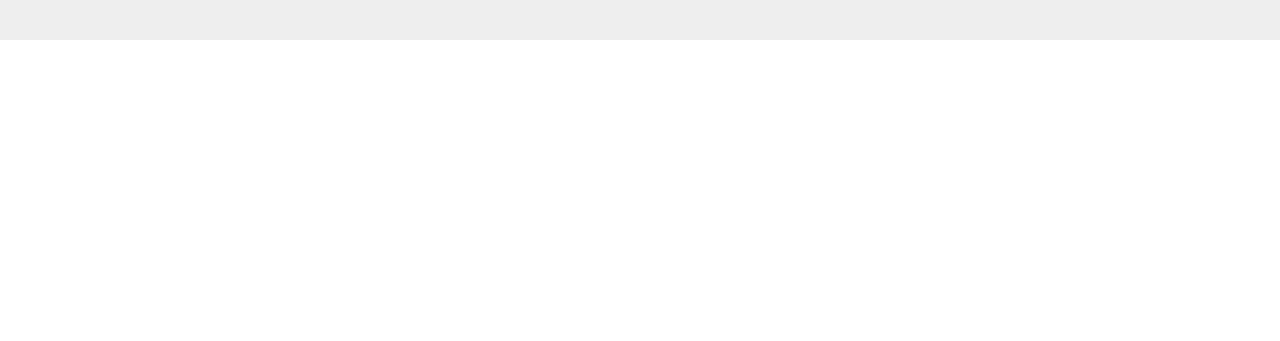
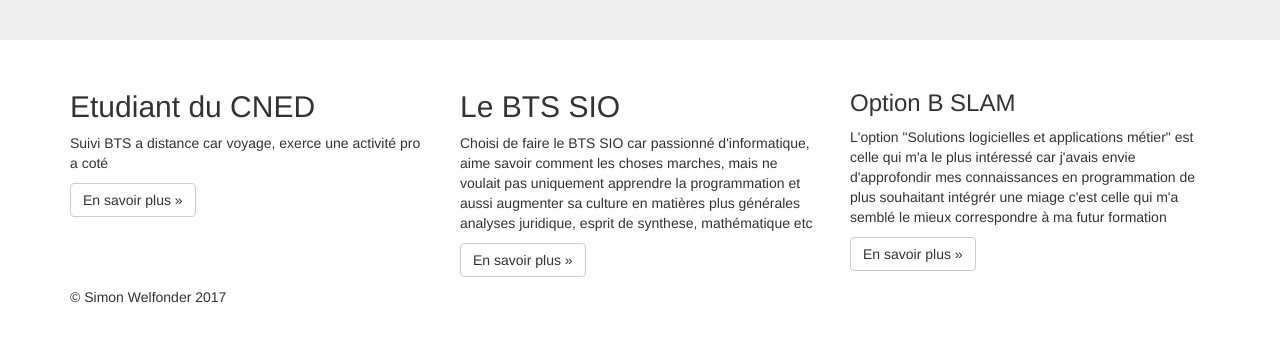
Before and after one commit to S-Welfonder/monPortfolio, a website: page public_html/index.html in a window 1280 px wide. Shown: the part 455-796 px from the top of the page. Drawn offline with nearby package versions, Linux system fonts and the light colour scheme.

Commit message:
Ajout d'un footer en trois parties

```diff
--- a/public_html/index.html
+++ b/public_html/index.html
@@ -105,6 +105,51 @@
             </div>
         </div>
 
+        <footer>
+            <div class="container">
+                <div class="row">
+                    <div class="col-md-4">
+                        <h2> Etudiant du CNED </h2>
+                        <p>
+                            Suivi BTS a distance car voyage, exerce une activité pro a coté
+                        </p>
+                        <p> <a class='btn btn-default' href="http.//www.cned.fr" target="_blank"
+                               role="button"> En savoir plus &raquo;</a>
+                    </div>
+                    <div class="col-md-4">
+                        <h2> Le BTS SIO </h2>
+                        <p> Choisi de faire le BTS SIO car passionné d'informatique, aime
+                        savoir comment les choses marches, mais ne voulait pas uniquement apprendre
+                        la programmation et aussi augmenter sa culture en matières plus générales
+                        analyses juridique, esprit de synthese, mathématique etc
+                        </p>
+                        <p> <a class="btn btn-default" href="https://fr.wikipedia.org/wiki
+                               Brevet_de_technicien_sup%C3%A9rieur_-Services_informatiques_aux_organisations"
+                               target="_blank" role="button"> En savoir plus &raquo;</a>
+                        </p>
+                    </div>
+                    <div class="col-md-4">
+                        <h3> Option B SLAM </h3>
+                        <p> L'option "Solutions logicielles et applications métier" est celle qui
+                        m'a le plus intéressé car j'avais envie d'approfondir mes connaissances
+                        en programmation de plus souhaitant intégrér une miage c'est celle qui m'a
+                        semblé le mieux correspondre à ma futur formation
+                        </p>
+                        <p> <a class="btn btn-default" href="http://www.onisep.fr/Ressources/Univers-Formation/
+                               Formations/Post-bac/BTS-Services-informatiques-aux-organisations-option-B-
+                                solutions-logicielles-et-applications-metiers" target="_blank" role="button">
+                                En savoir plus &raquo; </a>
+                        </p>
+                    </div>
+                </div>
+
+
+                <p id="copyright"> &copy; Simon Welfonder 2017 </p>
+
+
+            </div>
+        </footer>
+
               <!-- Bootstrap core JavaScript
         ================================================== -->
         <!-- Placed at the end of the document so the pages load faster -->
```
